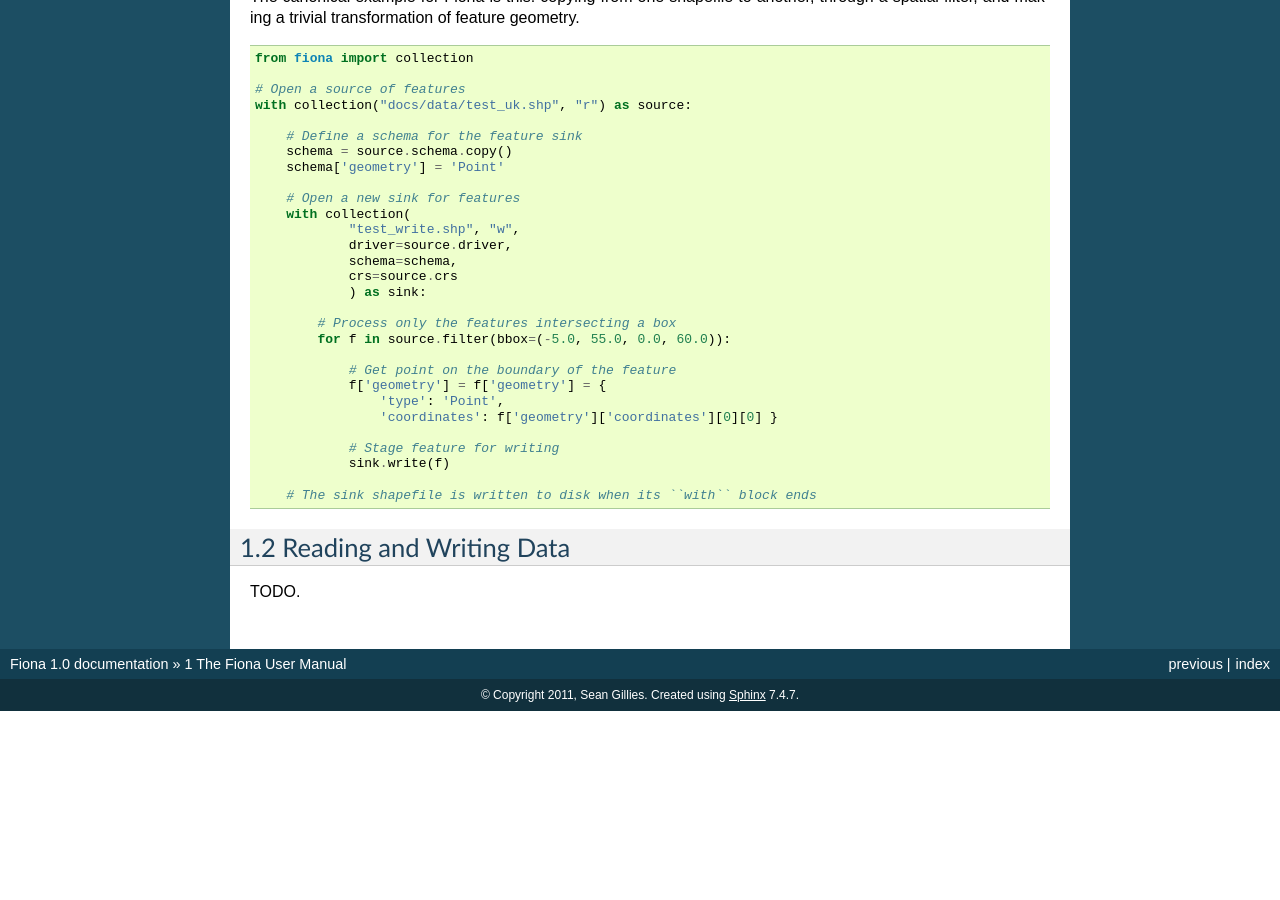
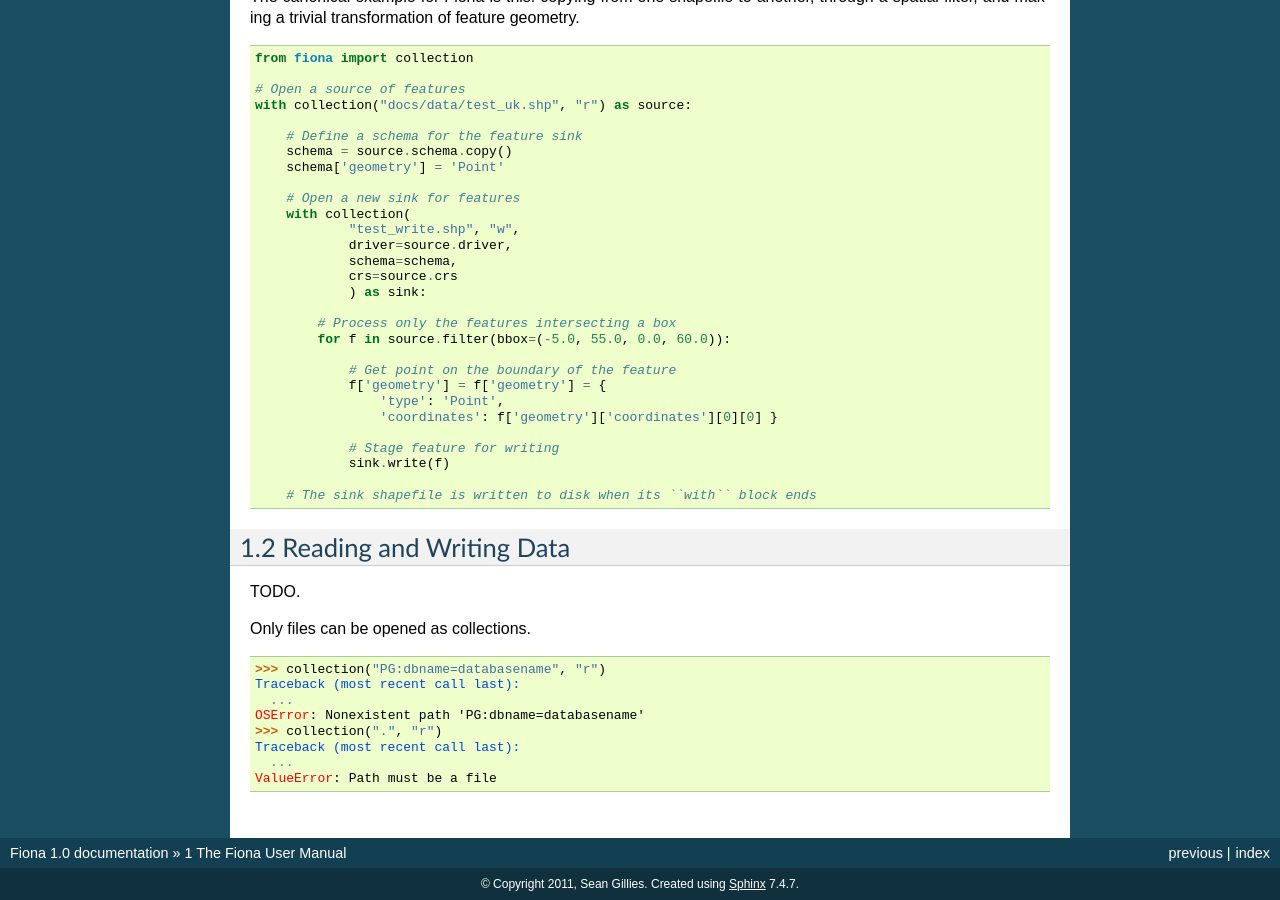
Before and after one commit to Toblerity/Fiona, a Sphinx documentation site: the page built from docs/manual.rst, in a window 1280 px wide and 900 px high, scrolled down 1148 px. Built offline with Sphinx 7.4.7, drawn with Linux system fonts in a browser that asks for light colours; pages that are not in the unit, such as notebooks, are missing from menus; before the commit the page ends 1859 px from its top, so only the background shows below that.

Commit message:
Fail to create Collections from non-file paths and document this.

```diff
--- a/docs/manual.rst
+++ b/docs/manual.rst
@@ -117,3 +117,15 @@ Reading and Writing Data
 ========================
 
 TODO.
+
+Only files can be opened as collections.
+::
+
+  >>> collection("PG:dbname=databasename", "r")
+  Traceback (most recent call last):
+    ...
+  OSError: Nonexistent path 'PG:dbname=databasename'
+  >>> collection(".", "r")
+  Traceback (most recent call last):
+    ...
+  ValueError: Path must be a file
```
Also changed, not shown: src/fiona/__init__.py (+6 -2 lines), 1 other file.
